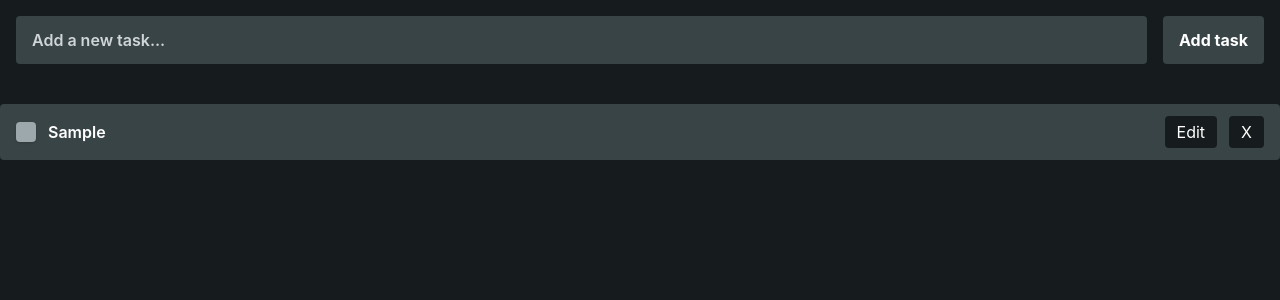
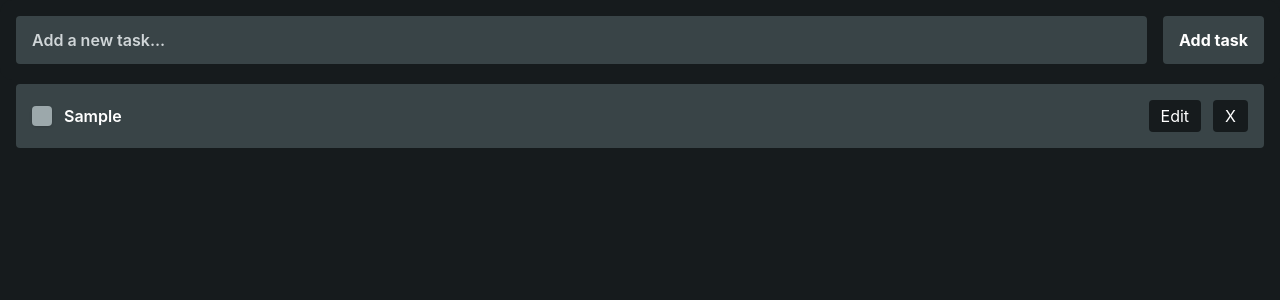
Before and after one commit to JacksonHoran/task-manager, a Vue app: page / in a window 1280 px wide. Both pictures are taken after typing "Sample" into the empty fields and a click on the button "Add task". Shown: the top 300 px of the page. Built offline with nearby package versions, Linux system fonts and the light colour scheme.

Commit message:
modify styling to allow seemless transition between editing and not editing

```diff
--- a/src/components/TaskEditForm.vue
+++ b/src/components/TaskEditForm.vue
@@ -26,21 +26,21 @@ const handleCancel = () => {
 <template>
   <form
     @submit.prevent="handleSave"
-    class="bg-mist-700 p-4 mx-60 flex rounded-xl items-center gap-3">
+    class="bg-mist-700 p-4 flex rounded items-center gap-3">
     <input
       v-model="draftTaskName"
       type="text"
-      class="flex-1 h-12 px-4 text-[16px] text-white font-semibold placeholder:font-semibold placeholder:text-mist-300 outline-none bg-mist-900 rounded"
+      class="flex-1 pl-2 py-1 ml-6 text-[16px] text-white font-semibold placeholder:font-semibold placeholder:text-mist-300 outline-none bg-mist-900 rounded"
       placeholder="Edit task..." />
     <button
       type="submit"
-      class="h-12 px-4 text-[16px] bg-mist-900 text-white font-bold hover:bg-mist-500 rounded">
+      class="px-3 py-1 rounded bg-mist-900 text-white hover:bg-mist-700"">
       Save
     </button>
     <button
       type="button"
       @click="handleCancel"
-      class="h-12 px-4 text-[16px] bg-mist-900 text-white font-bold hover:bg-mist-500 rounded">
+      class="px-3 py-1 rounded bg-mist-900 text-white hover:bg-mist-700"">
       Cancel
     </button>
   </form>
--- a/src/components/TaskItem.vue
+++ b/src/components/TaskItem.vue
@@ -15,7 +15,7 @@ const remove = () => {
 
 <template>
   <div
-    class="flex items-center justify-between px-4 py-3 rounded cursor-pointer transition-all bg-mist-700 text-white hover:bg-mist-500">
+    class="flex justify-between p-4 rounded cursor-pointer transition-all bg-mist-700 text-white hover:bg-mist-500">
     <div class="flex items-center gap-3">
       <input
         type="checkbox"
--- a/src/components/TaskList.vue
+++ b/src/components/TaskList.vue
@@ -34,7 +34,7 @@ const startEdit = (id) => {
   <div>
     <TaskForm @task-added="addNewTask" />
 
-    <div v-if="tasksArr.length > 0" class="mt-6 grid gap-3">
+    <div v-if="tasksArr.length > 0" class="mt-1 mx-4 grid gap-3">
       <template v-for="task in tasksArr" :key="task.id">
         <TaskEditForm
           v-if="currentTask && currentTask.id === task.id"
```
